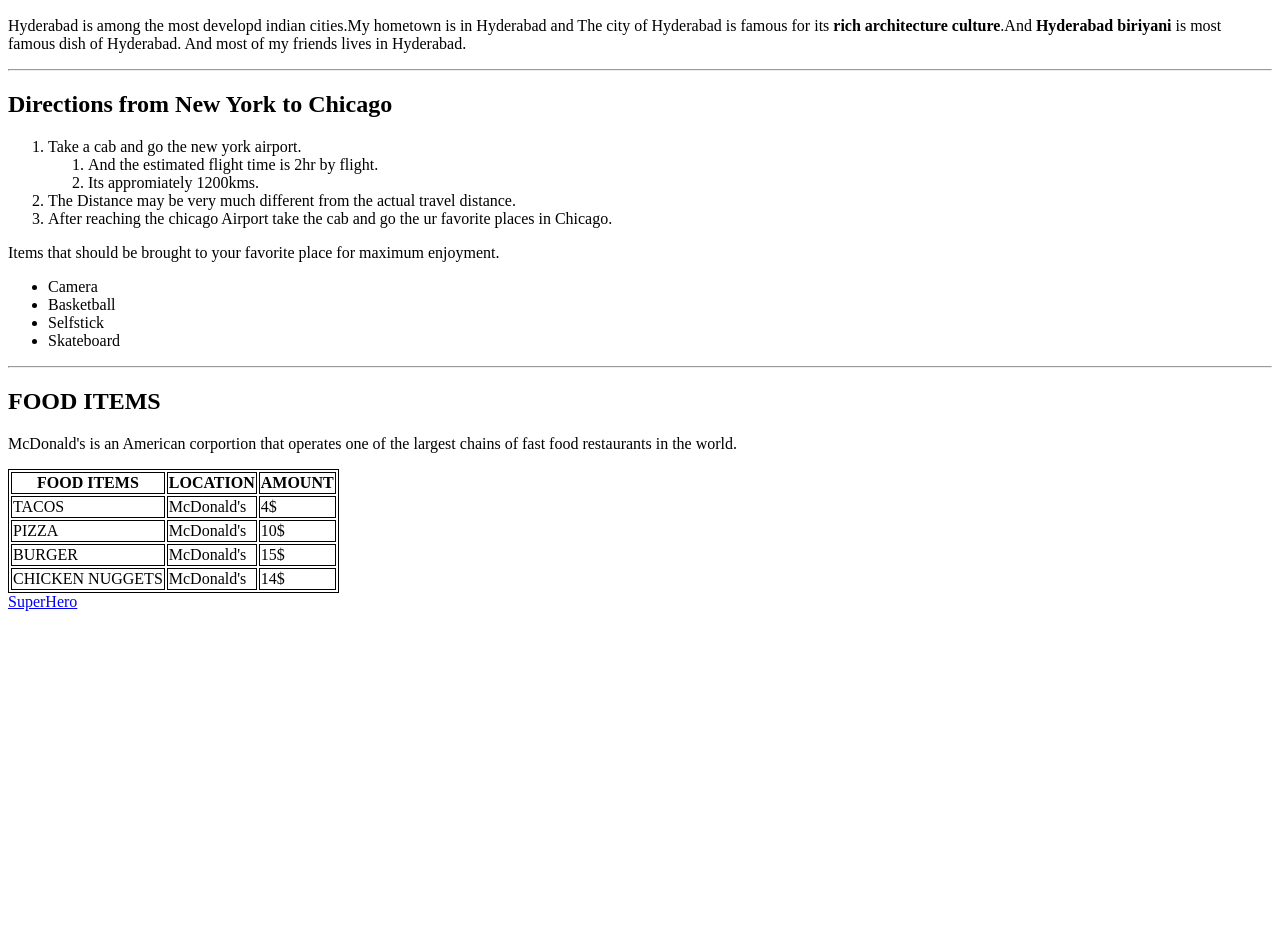
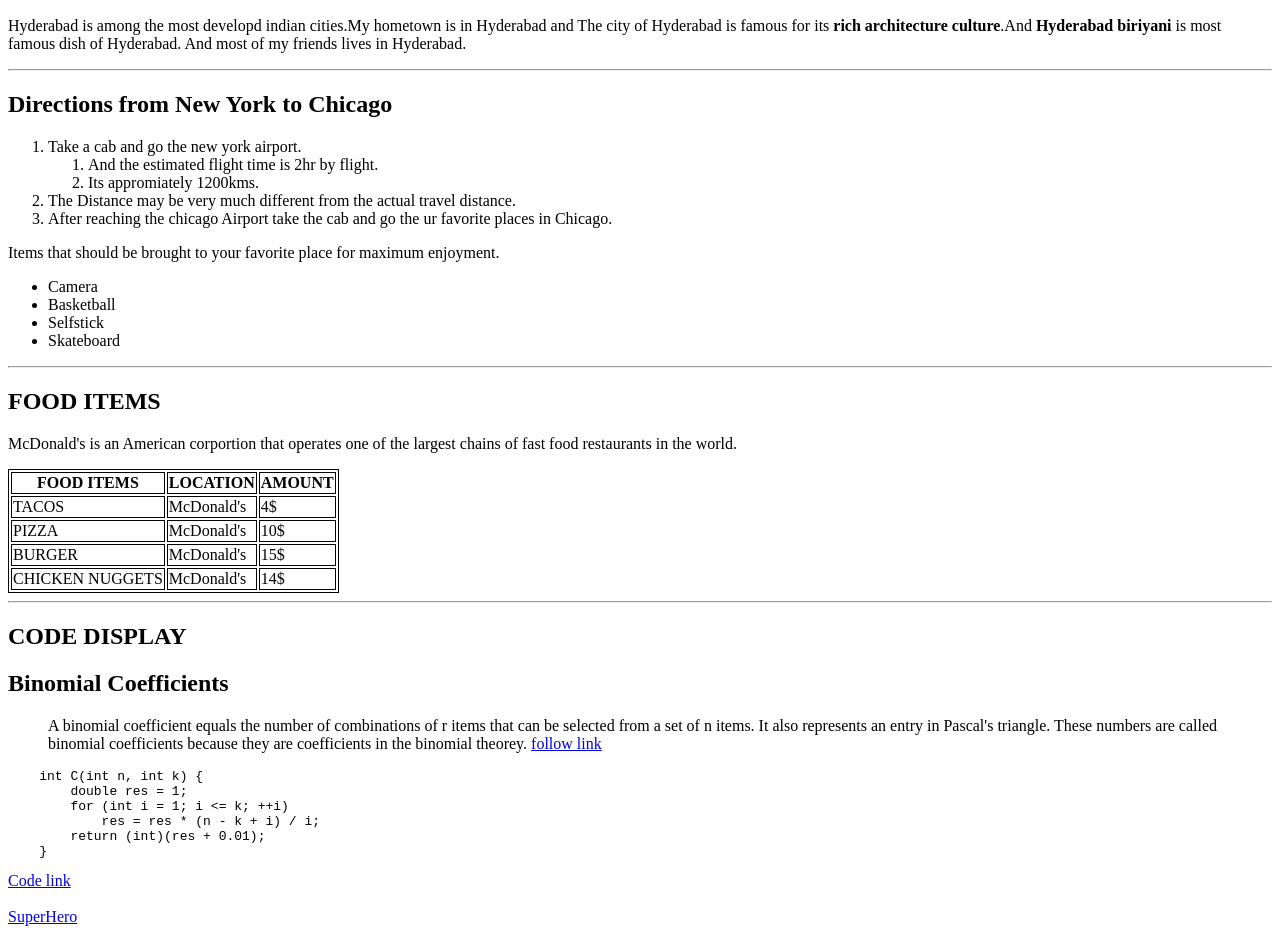
Before and after one commit to 44-563-WebApps-F21/webapps-f21-assignment-3-Narenderrdy, a plain HTML site: page index.html in a window 1280 px wide. Shown: the part 96-1030 px from the top of the page. Before the commit the page ends 800 px from the top, so only its background shows below. Drawn offline with Linux system fonts and the light colour scheme.

Commit message:
added code display

```diff
--- a/index.html
+++ b/index.html
@@ -13,7 +13,7 @@
 
 <h1>Narender Reddy Palle</h1>
 
-<h2>Hyderabad</h4>
+<h2>Hyderabad</h2>
 <p>Hyderabad is among the most developd indian cities.My hometown is in Hyderabad and The city of Hyderabad is famous for its <b>rich architecture culture</b>.And <b>Hyderabad biriyani</b> is most famous dish of Hyderabad.
     And most of my friends lives in Hyderabad.</p>
 
@@ -67,6 +67,25 @@
         <td>14$</td>
       </tr>
   </table>
-    <a href="aboutme.html"> SuperHero</a>
+    <hr>
+
+    <h2>CODE DISPLAY</h2>
+    <h2>Binomial Coefficients</h2>
+    <blockquote>
+        A binomial coefficient equals the number of combinations of r items that can be selected from a set of n items. It also represents an entry in Pascal's triangle. These numbers are called binomial coefficients because they are coefficients in the binomial theorey.
+        <a href="https://www.mathwords.com/b/binomial_coefficients.htm">follow link </a></blockquote>
+
+  <pre>
+    int C(int n, int k) {
+        double res = 1;
+        for (int i = 1; i <= k; ++i)
+            res = res * (n - k + i) / i;
+        return (int)(res + 0.01);
+    }
+</pre>
+  <a href="https://cp-algorithms.com/combinatorics/binomial-coefficients.html">Code link</a>
+  <br>
+<br>
+        <a href="aboutme.html"> SuperHero</a>
 </body>
 </html>
```
Also changed, not shown: aboutme.html (+2 -2 lines), Shadowman.jpg.
